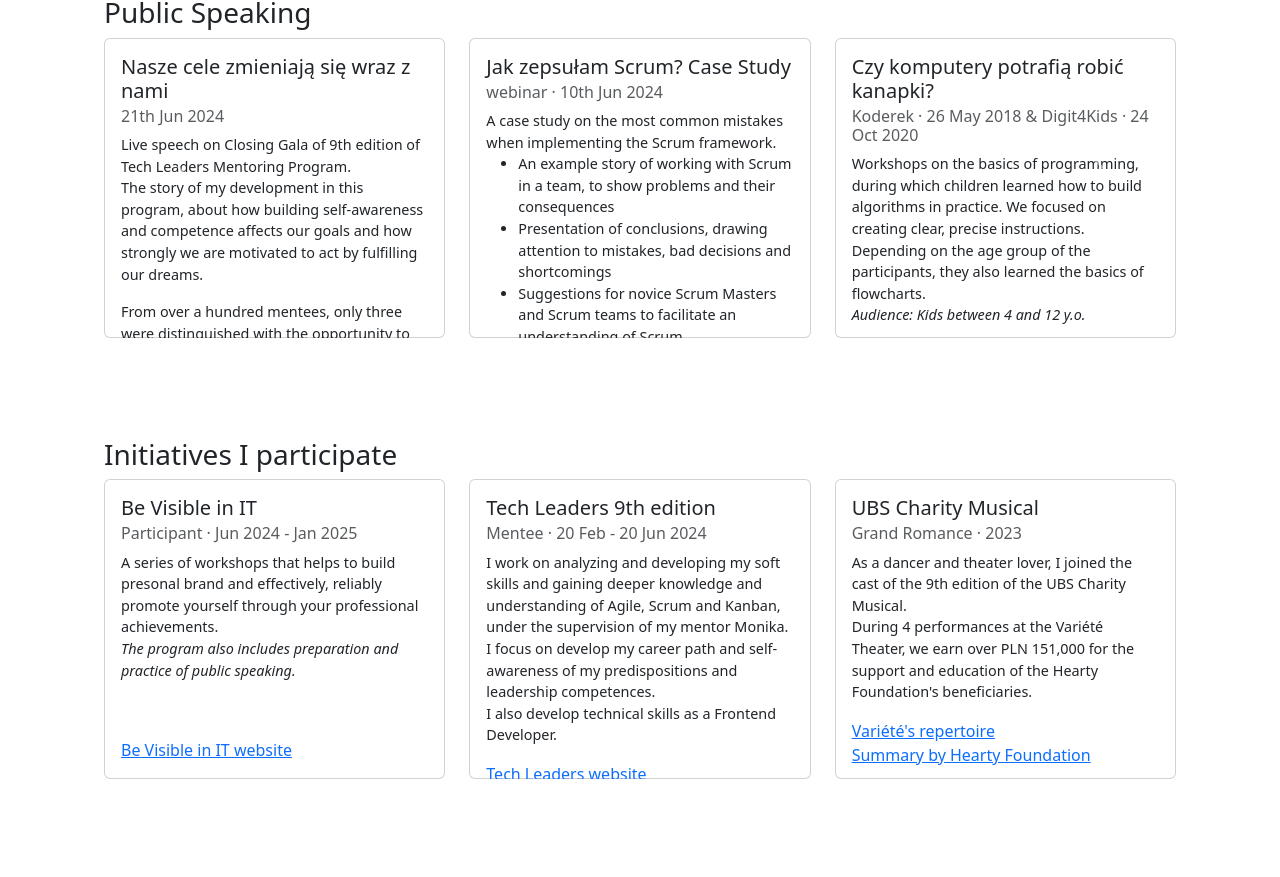
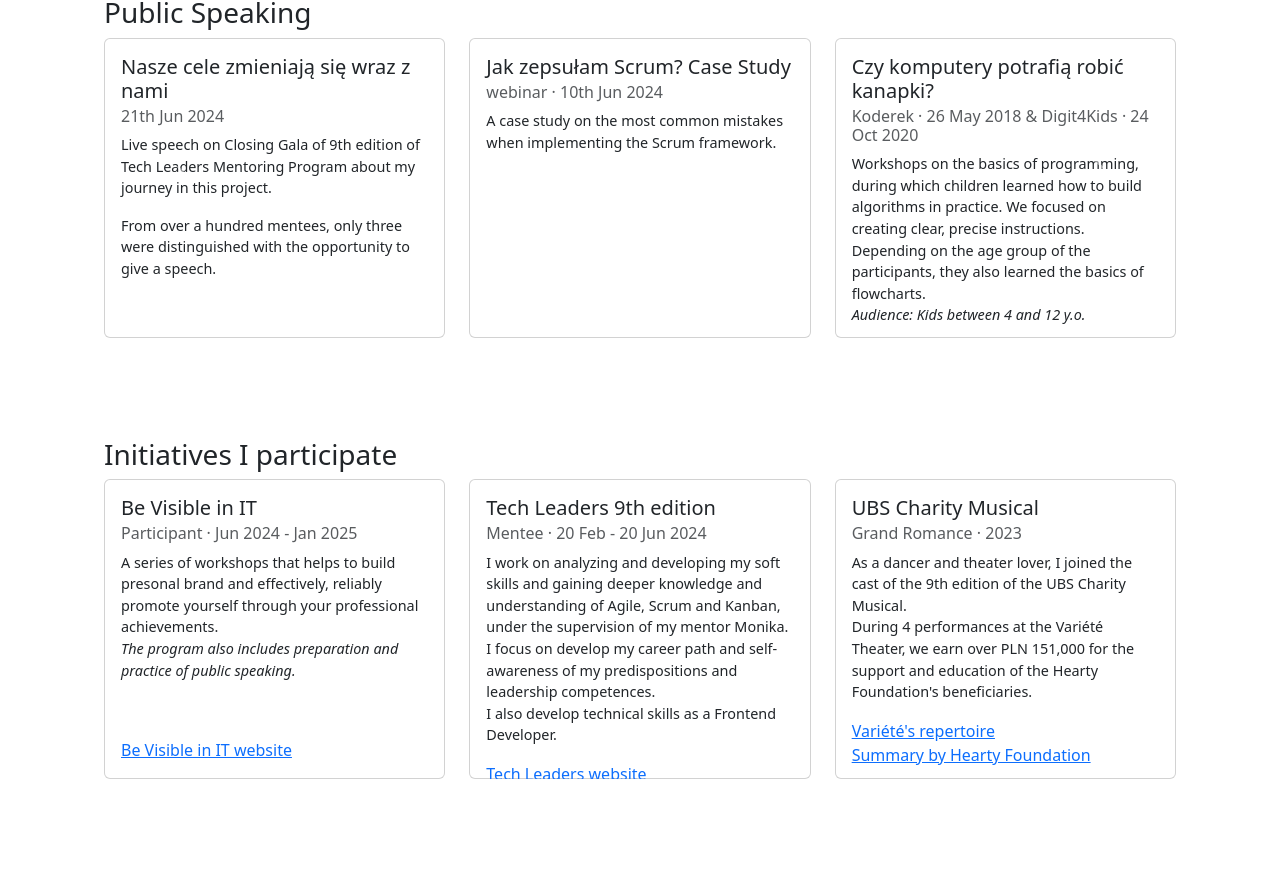
Before and after one commit to joannahulek/joannahulek.github.io, a React (Create React App) app: page / in a window 1280 px wide. Shown: the part 4206-5083 px from the top of the page. Built offline with nearby package versions, Linux system fonts and the light colour scheme; the HTML template or start-up script is replaced by a standard one.

Commit message:
short descriptions

```diff
--- a/src/components/content/PublicSpeaking.tsx
+++ b/src/components/content/PublicSpeaking.tsx
@@ -4,23 +4,14 @@ const projects: PortfolioItem[]=[
     {
         title: "Nasze cele zmieniają się wraz z nami",
         time: "21th Jun 2024",
-        description: <><p>Live speech on Closing Gala of 9th edition of Tech Leaders Mentoring Program.
-            <br></br>
-                The story of my development in this program, about how building self-awareness and competence affects our goals and how strongly we are motivated to act by fulfilling our dreams.
-            </p>
+        description: <><p>Live speech on Closing Gala of 9th edition of Tech Leaders Mentoring Program about my journey in this project.</p>
             <p>From over a hundred mentees, only three were distinguished with the opportunity to give a speech.</p></>,
         link: <></>
     },
     {
         title: "Jak zepsułam Scrum? Case Study",
         time: "webinar · 10th Jun 2024",
-        description: <>A case study on the most common mistakes when implementing the Scrum framework.
-            <ul>
-                <li>An example story of working with Scrum in a team, to show problems and their consequences</li>
-                <li>Presentation of conclusions, drawing attention to mistakes, bad decisions and shortcomings</li>
-                <li>Suggestions for novice Scrum Masters and Scrum teams to facilitate an understanding of Scrum</li>
-            </ul>
-        </>,
+        description: <>A case study on the most common mistakes when implementing the Scrum framework.</>,
         link: <></>
     },
     {
```
